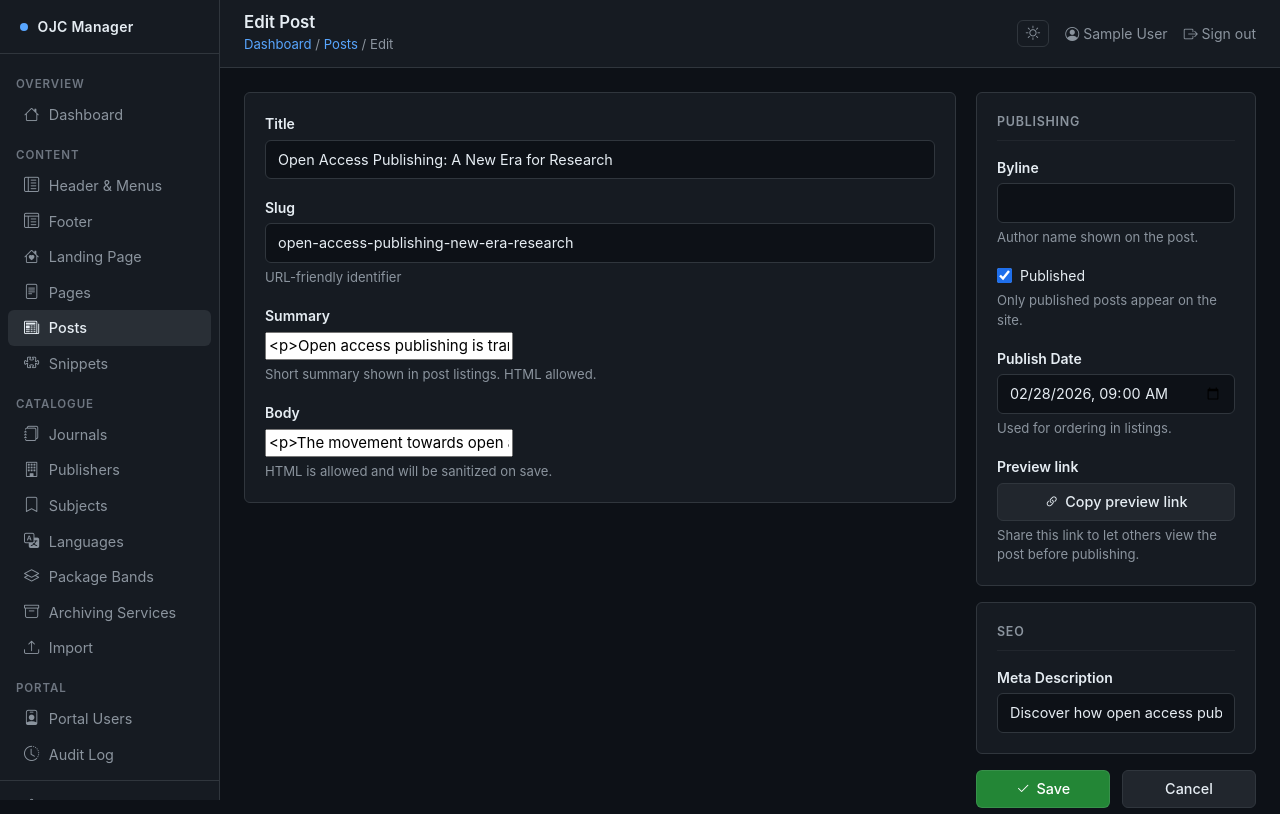
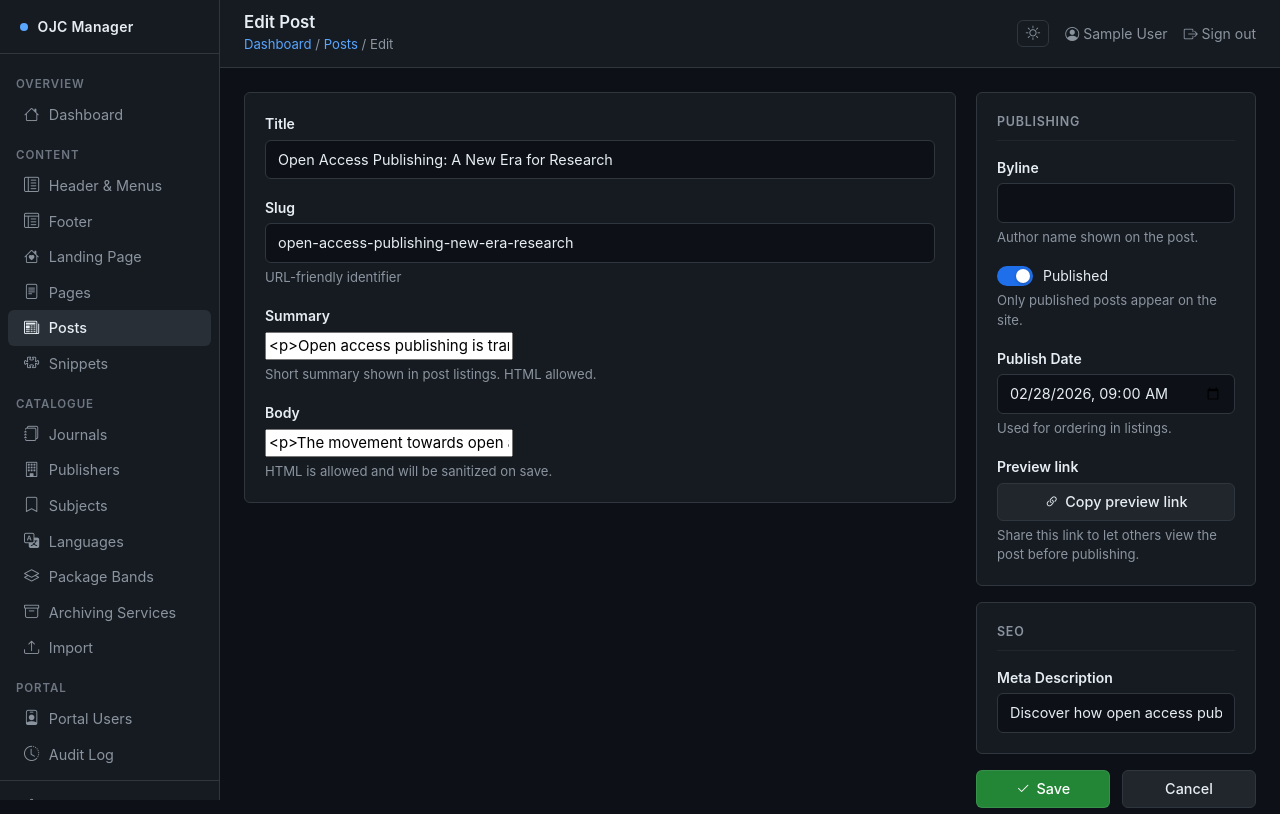
Before and after one commit to dqprogramming/astrometrics, a Django app: page /manager/cms/posts/1/edit/ in a window 1280 px wide. Shown: the top 814 px of the page. Run offline with Django 5.2, Linux system fonts and the light colour scheme; the visitor is signed in with stand-in values (Sample User, id 1); data comes from the database, SQL or seed files in the repository; data that the repository does not hold is empty; parts of the project's set-up code (start-up, migrations or seed data) failed here and were passed over.

Commit message:
feat: use switches over checkboxes

```diff
--- a/cms/templates/cms/manager/post_form.html
+++ b/cms/templates/cms/manager/post_form.html
@@ -60,10 +60,11 @@
                 </div>
 
                 <div class="mgr-field">
-                    <div class="mgr-checkbox-wrap">
+                    <label class="mgr-switch">
                         {{ form.is_published }}
-                        <label for="{{ form.is_published.id_for_label }}" style="font-size:.875rem; cursor:pointer;">Published</label>
-                    </div>
+                        <span class="mgr-switch__track"></span>
+                        <span class="mgr-switch__label">Published</span>
+                    </label>
                     <div class="mgr-help">Only published posts appear on the site.</div>
                 </div>
 
--- a/static/css/manager.css
+++ b/static/css/manager.css
@@ -373,6 +373,35 @@
 .mgr-checkbox-wrap { display: flex; align-items: center; gap: 0.5rem; }
 .mgr-checkbox-wrap input[type="checkbox"] { accent-color: var(--accent); width: 15px; height: 15px; }
 
+/* Toggle switch */
+.mgr-switch { display: flex; align-items: center; gap: 0.625rem; cursor: pointer; user-select: none; }
+.mgr-switch input[type="checkbox"] { position: absolute; opacity: 0; width: 0; height: 0; }
+.mgr-switch__track {
+    position: relative;
+    width: 36px;
+    height: 20px;
+    border-radius: 999px;
+    background: var(--border);
+    transition: background 0.2s ease;
+    flex-shrink: 0;
+}
+.mgr-switch__track::after {
+    content: '';
+    position: absolute;
+    top: 3px;
+    left: 3px;
+    width: 14px;
+    height: 14px;
+    border-radius: 50%;
+    background: #fff;
+    transition: transform 0.2s ease;
+    box-shadow: 0 1px 3px rgba(0,0,0,.25);
+}
+.mgr-switch input:checked + .mgr-switch__track { background: var(--accent); }
+.mgr-switch input:checked + .mgr-switch__track::after { transform: translateX(16px); }
+.mgr-switch input:focus-visible + .mgr-switch__track { outline: 2px solid var(--accent); outline-offset: 2px; }
+.mgr-switch__label { font-size: .875rem; }
+
 .mgr-form-actions { display: flex; gap: 0.75rem; }
 .mgr-form-actions .btn-mgr-primary,
 .mgr-form-actions .btn-mgr-secondary { flex: 1; justify-content: center; }
```
Also changed, not shown: cms/templates/cms/manager/page_form.html (+4 -3 lines), journals/templates/journals/manager/journal_form.html (+8 -6 lines).
